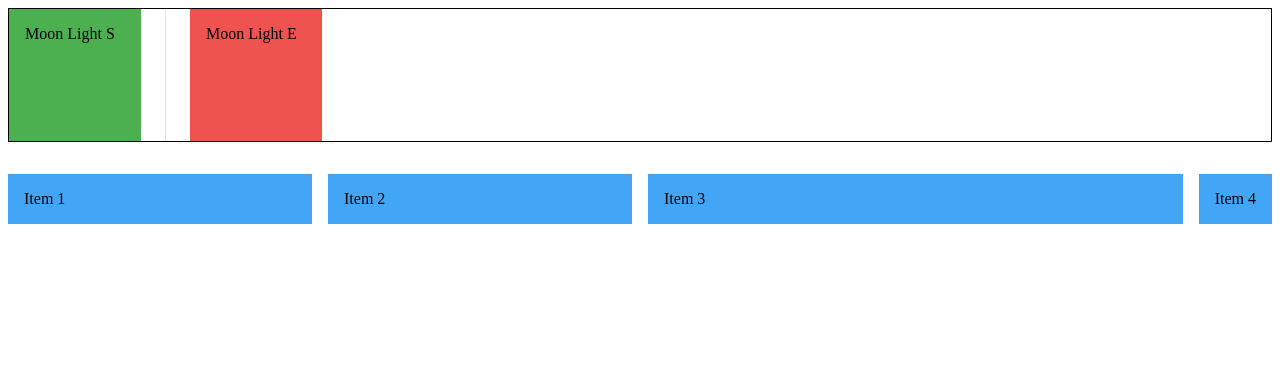
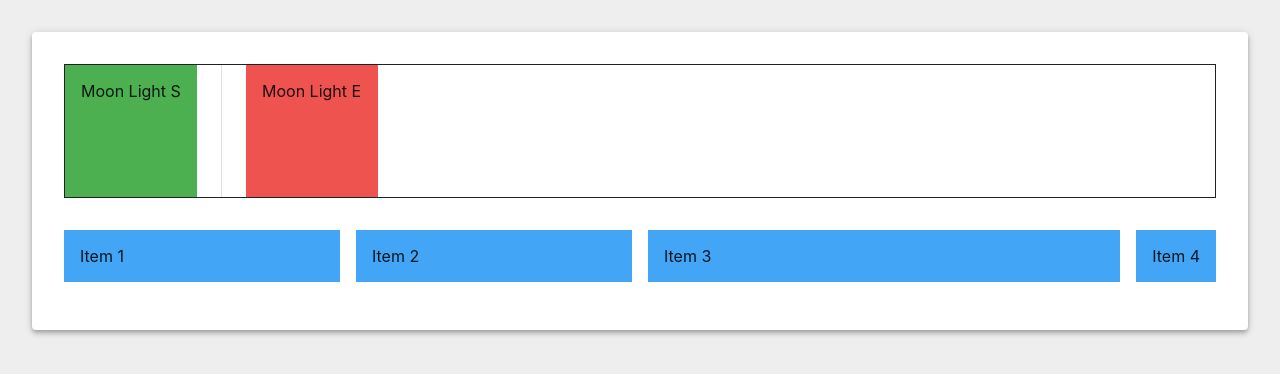
Before and after one commit to Chandraprakash-Darji/reactjs-learning, a React (Create React App) app in the folder react-material-ui/: page / in a window 1280 px wide. Shown: the top 374 px of the page. Built offline with nearby package versions, Linux system fonts and the light colour scheme.

Commit message:
Paper Component

```diff
--- a/react-material-ui/src/components/MuiLayout.tsx
+++ b/react-material-ui/src/components/MuiLayout.tsx
@@ -1,8 +1,8 @@
-import { Box, Divider, Grid, Stack } from "@mui/material";
+import { Box, Divider, Grid, Paper, Stack } from "@mui/material";
 
 const MuiLayout = () => {
   return (
-    <>
+    <Paper sx={{ padding: "32px" }} elevation={4}>
       <Stack
         sx={{ border: "1px solid" }}
         direction="row"
@@ -50,7 +50,7 @@
           </Box>
         </Grid>
       </Grid>
-    </>
+    </Paper>
   );
 };
 
--- a/react-material-ui/src/index.css
+++ b/react-material-ui/src/index.css
@@ -1,5 +1,7 @@
 body {
   margin: 0;
+  background-color: #eee;
+  padding: 32px;
   font-family: -apple-system, BlinkMacSystemFont, 'Segoe UI', 'Roboto', 'Oxygen',
     'Ubuntu', 'Cantarell', 'Fira Sans', 'Droid Sans', 'Helvetica Neue',
     sans-serif;
@@ -11,11 +13,3 @@
   font-family: source-code-pro, Menlo, Monaco, Consolas, 'Courier New',
     monospace;
 }
-
-.App {
-  display: flex;
-  justify-content: center;
-  align-items: center;
-  min-height: 100vh;
-  padding: 30px 0;
-}
--- a/react-material-ui/src/index.tsx
+++ b/react-material-ui/src/index.tsx
@@ -1,6 +1,6 @@
 import React from 'react';
 import ReactDOM from 'react-dom/client';
-
+import './index.css';
 import App from './App';
 
 const root = ReactDOM.createRoot(
```
